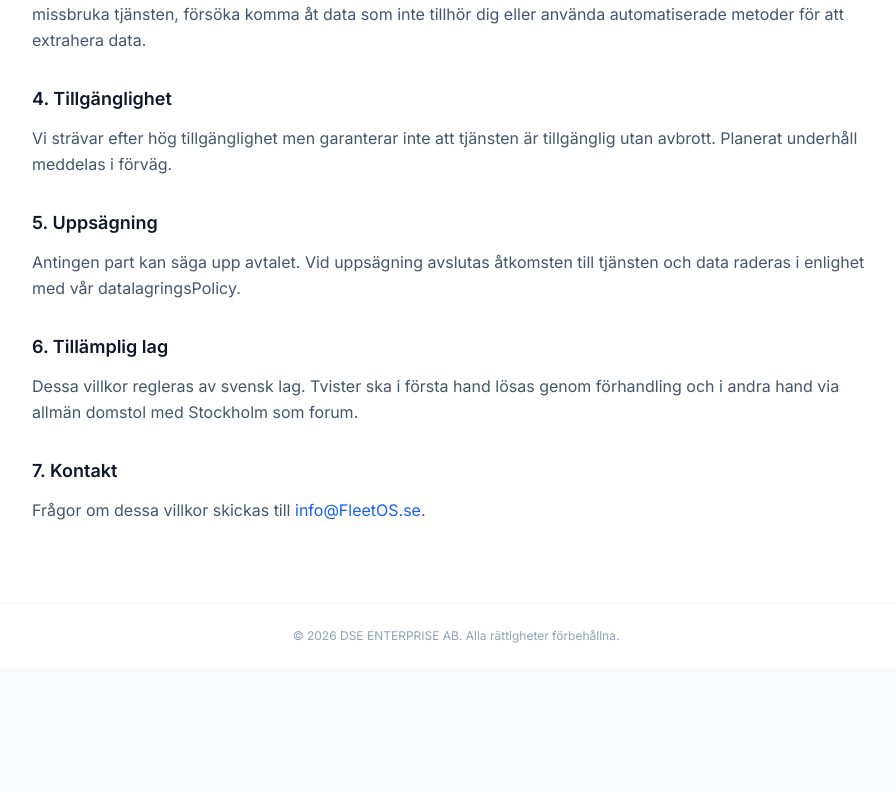
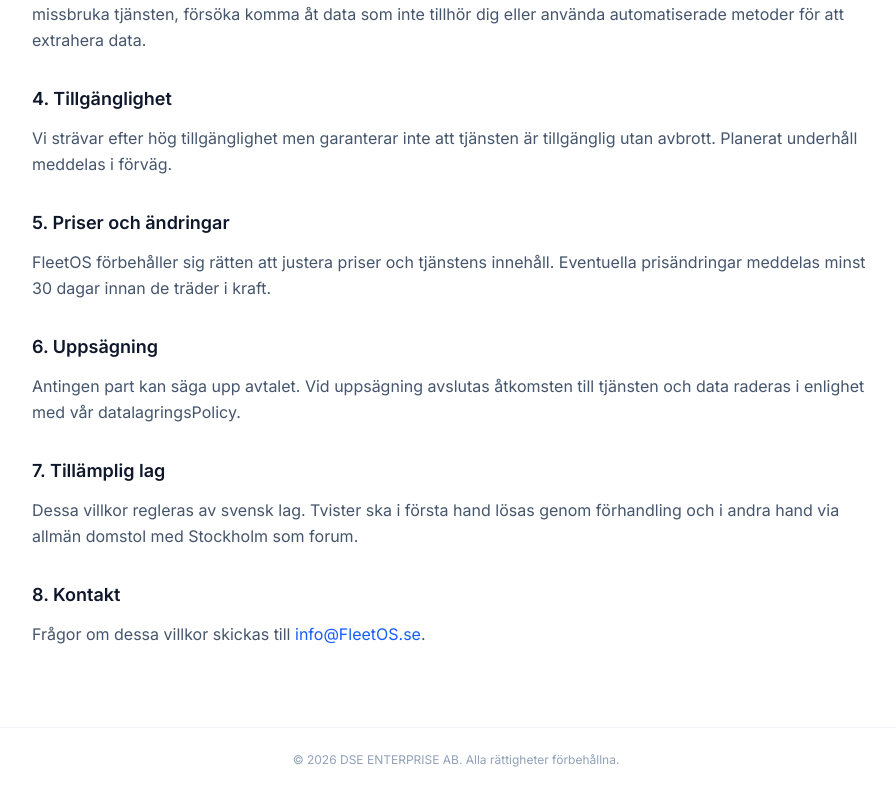
Before and after one commit to DavidWestlundcode/Fleetrent, a Next.js app: page /villkor in a window 1280 px wide. Shown: the part 558-1350 px from the top of the page, without its empty margins (184-1080 px from the left). Before the commit the page ends 1226 px from the top, so only its background shows below. Built offline with nearby package versions, Linux system fonts and the light colour scheme.

Commit message:
Add pricing change notice to terms of service

```diff
--- a/src/app/villkor/page.tsx
+++ b/src/app/villkor/page.tsx
@@ -17,13 +17,16 @@
       <h2 className="text-lg font-semibold text-slate-900 mt-8 mb-3">4. Tillgänglighet</h2>
       <p className="mb-4">Vi strävar efter hög tillgänglighet men garanterar inte att tjänsten är tillgänglig utan avbrott. Planerat underhåll meddelas i förväg.</p>
 
-      <h2 className="text-lg font-semibold text-slate-900 mt-8 mb-3">5. Uppsägning</h2>
+      <h2 className="text-lg font-semibold text-slate-900 mt-8 mb-3">5. Priser och ändringar</h2>
+      <p className="mb-4">FleetOS förbehåller sig rätten att justera priser och tjänstens innehåll. Eventuella prisändringar meddelas minst 30 dagar innan de träder i kraft.</p>
+
+      <h2 className="text-lg font-semibold text-slate-900 mt-8 mb-3">6. Uppsägning</h2>
       <p className="mb-4">Antingen part kan säga upp avtalet. Vid uppsägning avslutas åtkomsten till tjänsten och data raderas i enlighet med vår datalagringsPolicy.</p>
 
-      <h2 className="text-lg font-semibold text-slate-900 mt-8 mb-3">6. Tillämplig lag</h2>
+      <h2 className="text-lg font-semibold text-slate-900 mt-8 mb-3">7. Tillämplig lag</h2>
       <p className="mb-4">Dessa villkor regleras av svensk lag. Tvister ska i första hand lösas genom förhandling och i andra hand via allmän domstol med Stockholm som forum.</p>
 
-      <h2 className="text-lg font-semibold text-slate-900 mt-8 mb-3">7. Kontakt</h2>
+      <h2 className="text-lg font-semibold text-slate-900 mt-8 mb-3">8. Kontakt</h2>
       <p className="mb-4">Frågor om dessa villkor skickas till <a href="mailto:info@FleetOS.se" className="text-blue-600 hover:underline">info@FleetOS.se</a>.</p>
     </PublicLayout>
   );
```
